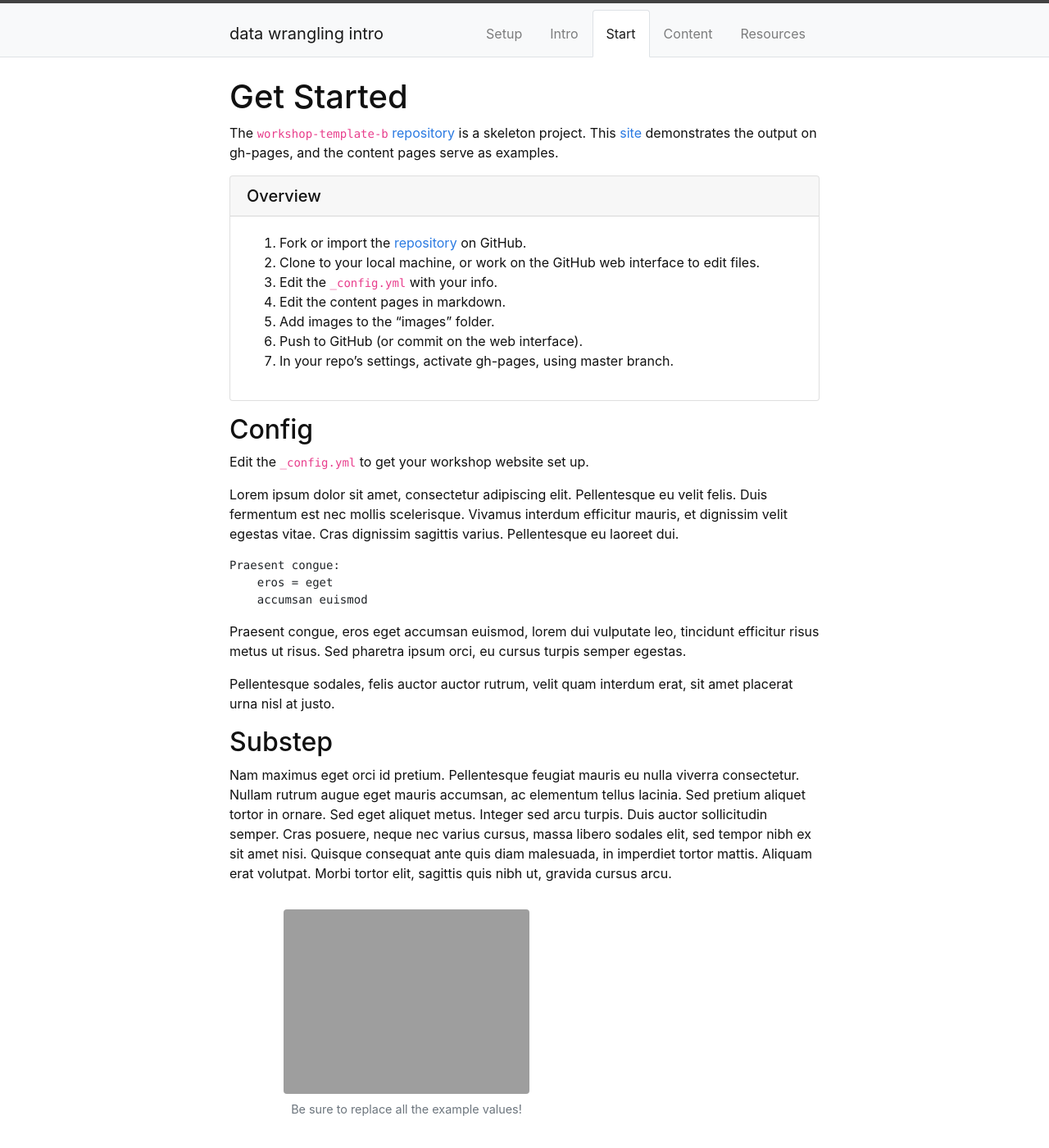
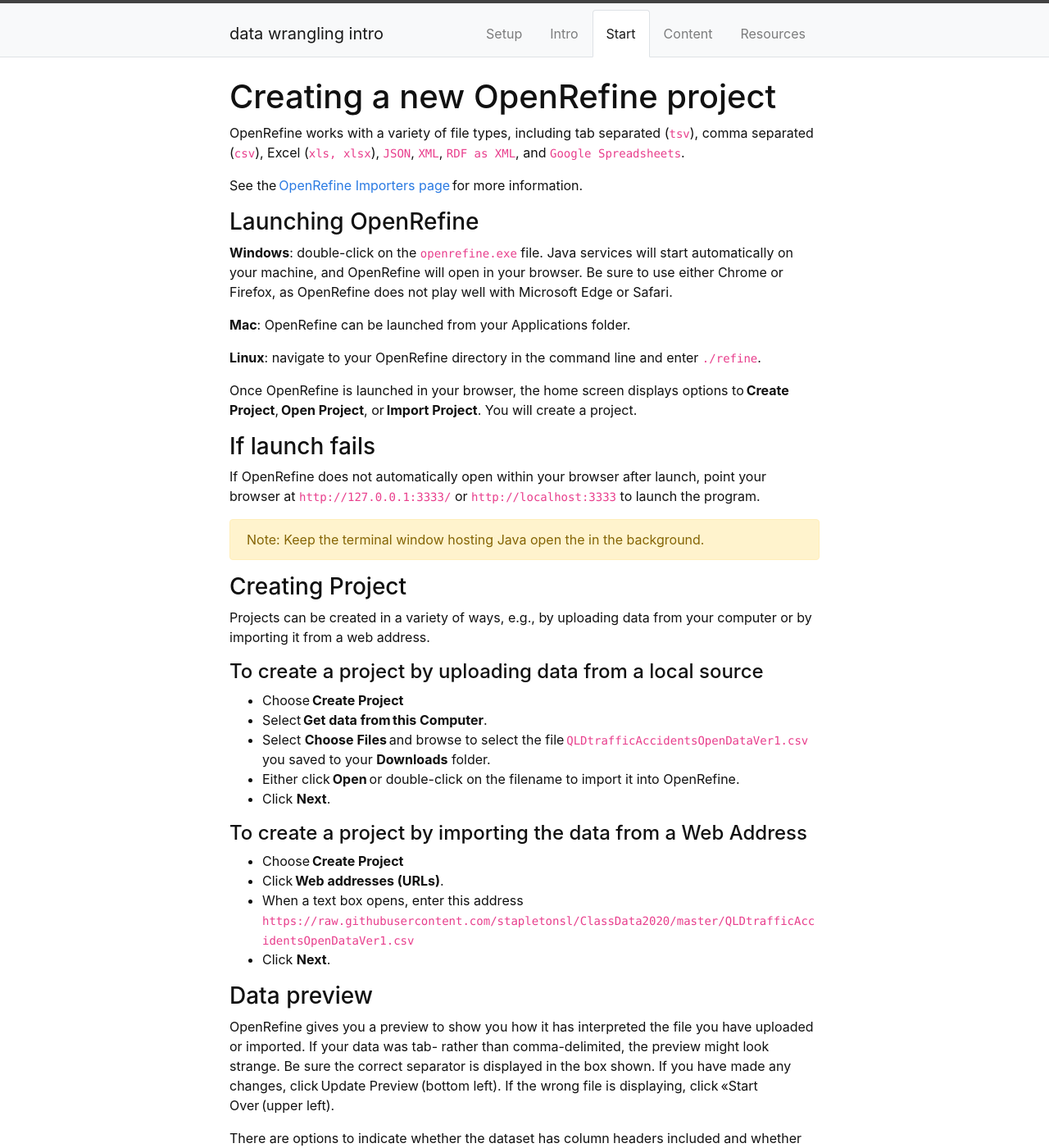
Before and after one commit to GULibrarySandbox/intro-data-wrangle, a Jekyll site: the page built from content/2-lesson.md, in a window 1280 px wide and 1400 px high. Shown: the whole window at 82% size. Built offline with Jekyll 4.4.1, drawn with Linux system fonts in a browser that asks for light colours; some of the changed text lies outside the part shown.

Commit message:
Update 2-lesson.md

```diff
--- a/content/2-lesson.md
+++ b/content/2-lesson.md
@@ -3,7 +3,64 @@ title: Start
 nav: true
 ---
 
-# Get Started
+# Creating a new OpenRefine project
+
+OpenRefine works with a variety of file types, including tab separated (`tsv`), comma separated (`csv`), Excel (`xls, xlsx`), `JSON`, `XML`, `RDF as XML`, and `Google Spreadsheets`.
+
+See the [OpenRefine Importers page](https://github.com/OpenRefine/OpenRefine/wiki/Importers) for more information.
+
+### Launching OpenRefine
+
+**Windows**: double-click on the `openrefine.exe` file. Java services will start automatically on your machine, and OpenRefine will open in your browser. Be sure to use either Chrome or Firefox, as OpenRefine does not play well with Microsoft Edge or Safari.
+
+**Mac**: OpenRefine can be launched from your Applications folder.
+
+**Linux**: navigate to your OpenRefine directory in the command line and enter `./refine`.
+
+Once OpenRefine is launched in your browser, the home screen displays options to **Create Project**, **Open Project**, or **Import Project**.
+You will create a project.
+
+### If launch fails
+
+If OpenRefine does not automatically open within your browser after launch, point your browser at `http://127.0.0.1:3333/` or `http://localhost:3333` to launch the program.
+{% capture alert %}Note: Keep the terminal window hosting Java open the in the background.{% endcapture %} {% include alert.md text=alert color="warning" %}
+
+### Creating Project
+
+Projects can be created in a variety of ways, e.g., by uploading data from your computer or by importing it from a web address.
+
+#### To create a project by uploading data from a local source
+
+- Choose **Create Project**
+- Select **Get data from this Computer**.
+- Select **Choose Files** and browse to select the file `QLDtrafficAccidentsOpenDataVer1.csv` you saved to your **Downloads** folder.
+- Either click **Open** or double-click on the filename to import it into OpenRefine.
+- Click **Next**.
+
+#### To create a project by importing the data from a Web Address
+
+- Choose **Create Project**
+- Click **Web addresses (URLs)**.
+- When a text box opens, enter this address `https://raw.githubusercontent.com/stapletonsl/ClassData2020/master/QLDtrafficAccidentsOpenDataVer1.csv`
+- Click **Next**.
+
+### Data preview
+
+OpenRefine gives you a preview to show you how it has interpreted the file you have uploaded or imported. If your data was tab- rather than comma-delimited, the preview might look strange. Be sure the correct separator is displayed in the box shown. If you have made any changes, click Update Preview (bottom left). If the wrong file is displaying, click <<Start Over (upper left).
+
+There are options to indicate whether the dataset has column headers included and whether OpenRefine should skip a number of rows before reading the data. Ensure the first row is used to create the column headings by checking the box `Parse next 1 line(s) as column headers`
+
+Make sure the `Parse cell text into numbers, dates,` ... box is not checked, so OpenRefine doesn't try to automatically detect numbers. Parsing in this context refers to the way the software will interpret the format of the data.
+
+Choose **UTF8** as the method of encoding as this should convert any 'smart' formatting into plain text.
+
+If all looks fine, click **Create Project**.
+
+### Key Points
+
+- Use the **Create Project** option to import new data to work on.
+- You can control how data is imported b y changing options on the import screen.
+
 
 The `workshop-template-b` [repository](https://github.com/evanwill/workshop-template-b) is a skeleton project.
 This [site](https://evanwill.github.io/workshop-template-b/) demonstrates the output on gh-pages, and the content pages serve as examples.
```
